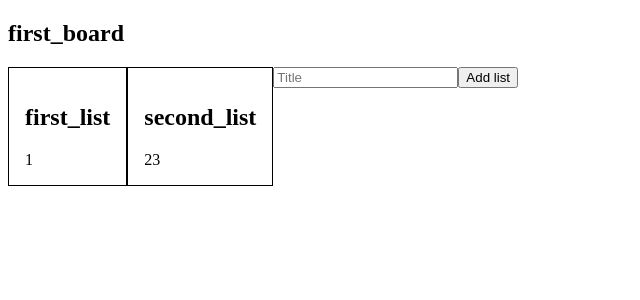
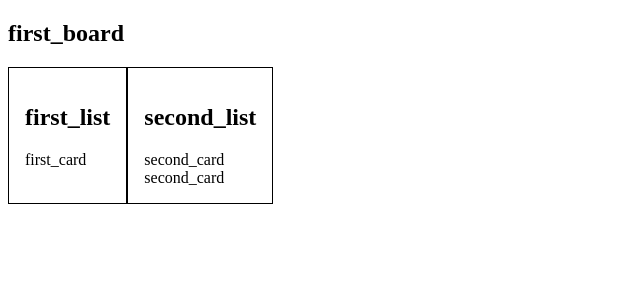
Before and after one commit to Nuhvi/grillo, a React (Create React App) app: page / in a window 1280 px wide. Shown: the top 300 px of the page, without its empty margins (0-640 px from the left). Built offline with nearby package versions, Linux system fonts and the light colour scheme.

Commit message:
:bug: Fix PropTypes checker

```diff
--- a/src/pages/App.js
+++ b/src/containers/App/index.js
@@ -1,5 +1,5 @@
 import React from 'react';
-import Board from '../containers/Board';
+import Board from '../Board';
 
 const App = () => {
   return (
--- /dev/null
+++ b/src/containers/Board/constants.js
@@ -0,0 +1,3 @@
+export const ADD_LIST = 'grillo/Board/ADD_LIST';
+
+export default { ADD_LIST };
--- a/src/containers/Board/index.js
+++ b/src/containers/Board/index.js
@@ -1,47 +1,33 @@
 import React from 'react';
 import PropTypes from 'prop-types';
 import { connect } from 'react-redux';
-import { addList } from '../../redux/actions/entities';
-import ListItem from '../List';
+import List from '../List';
 import { getBoardWithLists } from './selectors';
 
-const Board = ({ boardId, boardWithLists, addList }) => {
+const Board = ({ boardWithLists }) => {
   const { title, listIds } = boardWithLists;
-
-  const doSomething = e => {
-    e.preventDefault();
-    const title = e.target.children.title.value;
-    addList(title, boardId);
-  };
 
   return (
     <>
       <h2>{title}</h2>
       <div style={{ display: 'flex' }}>
         {listIds.map(listId => {
-          return <ListItem key={listId} listId={listId} />;
+          return <List key={listId} listId={listId} />;
         })}
-        <form onSubmit={e => doSomething(e)}>
-          <input placeholder="Title" name="title" />
-          <button type="submit">Add list</button>
-        </form>
       </div>
     </>
   );
 };
 
 Board.propTypes = {
-  boardId: PropTypes.string.isRequired,
   boardWithLists: PropTypes.shape({
-    title: 'first_board',
-    listIds: PropTypes.shape([]),
+    title: PropTypes.string.isRequired,
+    listIds: PropTypes.array.isRequired,
   }).isRequired,
-
-  addList: PropTypes.func.isRequired,
 };
 
 const mapStateToProps = (state, props) => ({
   boardWithLists: getBoardWithLists(state, props),
 });
 
-export default connect(mapStateToProps, { addList })(Board);
+export default connect(mapStateToProps)(Board);
--- /dev/null
+++ b/src/containers/Card/CardItem.js
@@ -0,0 +1,12 @@
+import React from 'react';
+import PropTypes from 'prop-types';
+
+const CardComponent = ({ title }) => {
+  return <div>{title}</div>;
+};
+
+CardComponent.propTypes = {
+  title: PropTypes.string.isRequired,
+};
+
+export default CardComponent;
--- a/src/containers/Card/index.js
+++ b/src/containers/Card/index.js
@@ -2,16 +2,17 @@ import React from 'react';
 import PropTypes from 'prop-types';
 import { connect } from 'react-redux';
 import { getCard } from './selectors';
+import CardItem from './CardItem';
 
 const Card = ({ card }) => {
   const { title } = card;
 
-  return <p>{title}</p>;
+  return <CardItem title={title} />;
 };
 
 Card.propTypes = {
   card: PropTypes.shape({
-    title: 'first_board',
+    title: PropTypes.string.isRequired,
   }).isRequired,
 };
 
--- a/src/containers/Card/selectors.js
+++ b/src/containers/Card/selectors.js
@@ -1,3 +1,4 @@
-const getCard = (state, props) => state.entities.allCards.byId[props.cardId];
+export const getCard = (state, props) =>
+  state.entities.allCards.byId[props.cardId];
 
 export default { getCard };
--- a/src/containers/List/ListComponent.js
+++ b/src/containers/List/ListComponent.js
@@ -1,6 +1,7 @@
 import React from 'react';
 import PropTypes from 'prop-types';
 import styled from 'styled-components';
+import Card from '../Card';
 
 const Wrapper = styled.div`
   display: flex;
@@ -14,7 +15,9 @@ const ListComponent = ({ title, cardIds }) => {
   return (
     <Wrapper>
       <h2>{title}</h2>
-      {cardIds}
+      {cardIds.map(cardId => {
+        return <Card key={cardId} cardId={cardId} />;
+      })}
     </Wrapper>
   );
 };
--- a/src/containers/List/index.js
+++ b/src/containers/List/index.js
@@ -11,8 +11,8 @@ const List = ({ listWithCards }) => {
 
 List.propTypes = {
   listWithCards: PropTypes.shape({
-    title: 'first_board',
-    cardIds: PropTypes.shape([]),
+    title: PropTypes.string.isRequired,
+    cardIds: PropTypes.array.isRequired,
   }).isRequired,
 };
 
--- a/src/index.js
+++ b/src/index.js
@@ -1,7 +1,7 @@
 import React from 'react';
 import ReactDOM from 'react-dom';
 import { Provider } from 'react-redux';
-import App from './pages/App';
+import App from './containers/App';
 import * as serviceWorker from './serviceWorker';
 import store from './redux/store';
 
```
Also changed, not shown: src/containers/Board/actions.js (added), src/containers/Board/reducer.js (added), 1 other file (tests, documents, lock files or other folders).
